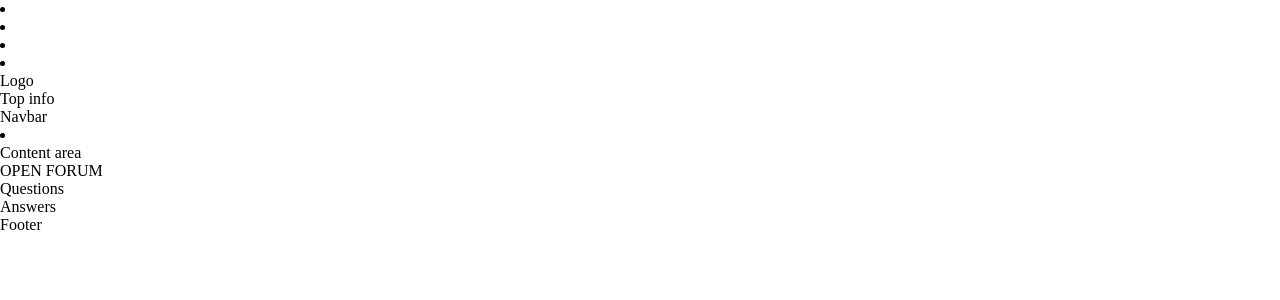
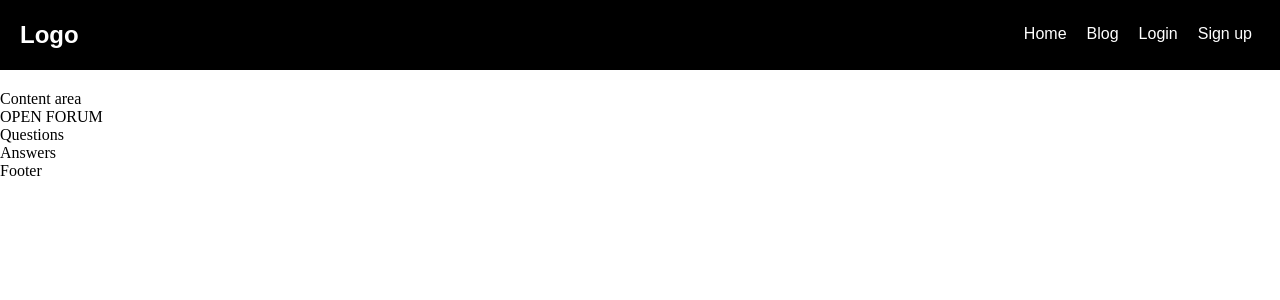
Before and after one commit to susanto-tm/WebApp, a Django app: template templates/WebApp/index.html in a window 1280 px wide. Shown: the top 300 px of the page. Run offline with Django 3.2, Linux system fonts and the light colour scheme; the template is opened without the code that fills it, so the values that code supplies are empty.

Commit message:
styled and made the navbar

```diff
--- a/WebApp/static/WebApp/css/index.css
+++ b/WebApp/static/WebApp/css/index.css
@@ -1,4 +1,42 @@
-.home-feature-background {
+h1, a, p, li {
+    font-family: 'Arial', sans-serif;
+}
+
+div.home-feature-background {
+    margin: 0;
+    padding: 0;
+}
+.navbar#nav {
+    display: block;
+    height: 70px;
     width: 100%;
-    height: 70px;
 }
+.primary {
+    height: 100%;
+    background-color: #000000;
+    padding-right: 20px;
+    padding-left: 20px;
+}
+h1.logo {
+    float: left;
+    margin-top: 21px;
+}
+div.right-align {
+    float: right;
+    height: 100%;
+    margin-top: 25px;
+}
+nav.primary li.items {
+    list-style-type: none;
+    color: #ffffff;
+    display: inline-block;
+    margin: 0 8px;
+}
+nav.primary li.items a {
+    text-decoration: none;
+
+}
+/* article styling */
+article.home-feature-article {
+    margin-top: 20px;
+}
--- a/templates/WebApp/index.html
+++ b/templates/WebApp/index.html
@@ -7,20 +7,34 @@
 
 {% block content %}
         <div class="home-feature-background">
-            <nav class="primary">
-                <div class="">
+            <!-- Navbar -->
+            <header class="navbar" id="nav">
+                <nav class="primary clearfix">
+                    <h1 class="logo">
+                        <a href="#" class="hide-text">Logo</a>
+                    </h1>
+                    <div class="right-align">
                         <li class="items"><a href='#'>Home</a></li>
                         <li class="items"><a href='#'>Blog</a></li>
+                        {% if user.is_authenticated %}
+                            <li class="items"><a href='#'>User</a></li>
+                            <li class="items"><a href ='#'>Logout</a></li>
+                        {% else %}
                             <li class="items"><a href='#'>Login</a></li>
                             <li class="items"><a href ='#'>Sign up</a></li>
-            <nav class="">
+                        {% endif %}
+                    </div>
+                </nav>
+            </header>
+            <article class="home-feature-article">
                 <div>
+                    <!-- Is this navbar? cz there's alr one on top
                     <div class="Logo">Logo</div>
                     <div class="Top info">Top info</div>
                     <div class="navbar">Navbar</div>
                     <div class="">
                         <li><a href="URL">LINK</a></li>
-                    </div>
+                    </div>-->
                     <div class="contentArea">Content area</div>
                     <div class="banner">OPEN FORUM</div>
                     <div class="left_column">Questions</div>
@@ -28,8 +42,9 @@
                 </div>
             <div class="footer">Footer</div>
             <div class=""></div>
-        <div class="">
-
+            <div class=""></div>
+            </article>
+        </div>
 {% endblock %}
 
 {% block scripts %}
```
Lines whose indentation alone changed are shown as unchanged.
